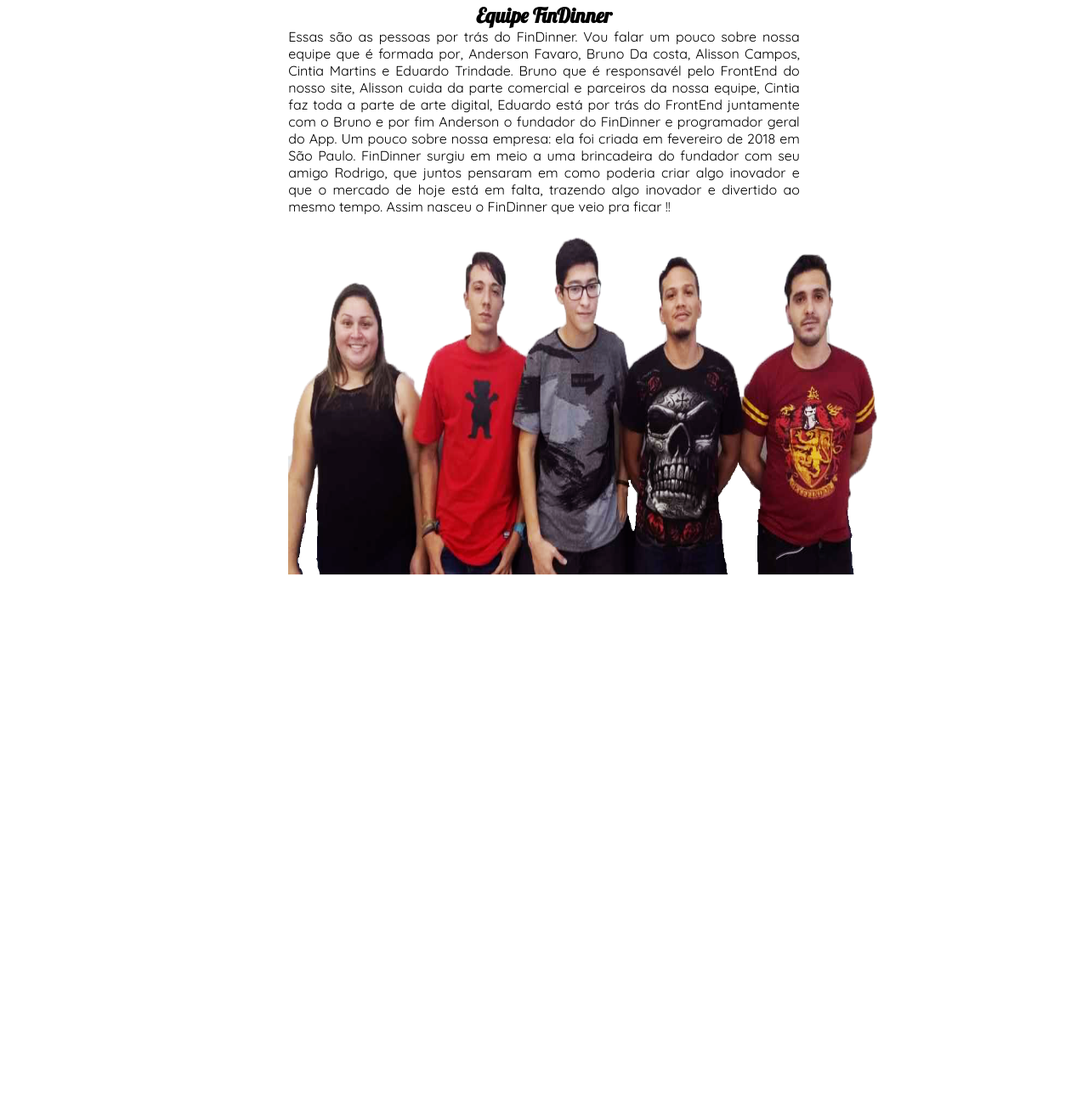
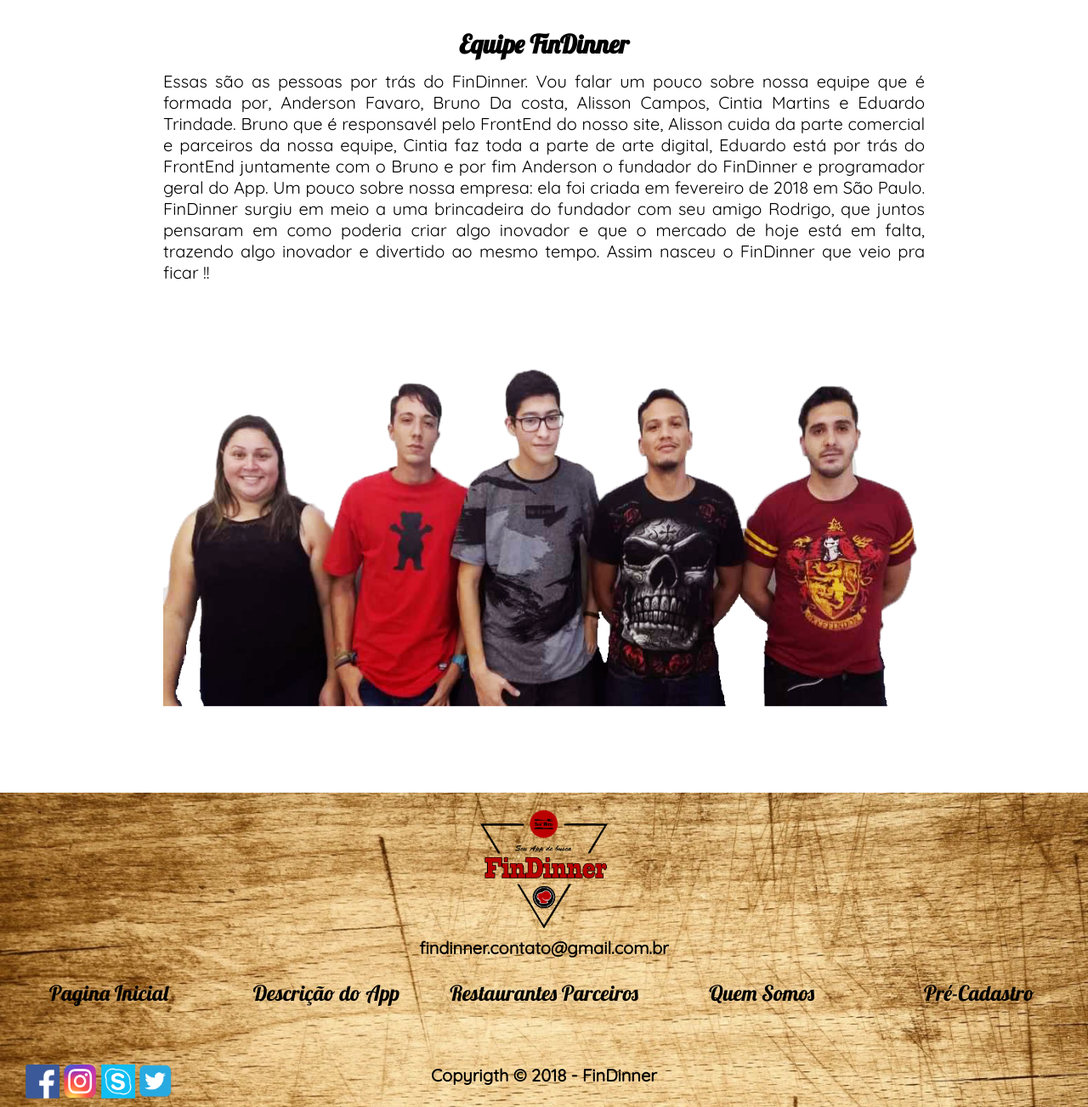
Before and after one commit to brunos231/FinDinner, a plain HTML site: page quemsomos.html in a window 1280 px wide. Shown: the part 487-1790 px from the top of the page at 85% size. Before the commit the page ends 1169 px from the top, so only its background shows below. Drawn offline with Linux system fonts and the light colour scheme.

Commit message:
Alteração da principal, e detalhes adicionais

```diff
--- a/css/descricao/sections.css
+++ b/css/descricao/sections.css
@@ -53,6 +53,7 @@
 	text-align: justify;
 	margin: auto;
 	margin-bottom:20px;
+	font-size: 20px;
 }
 
 .ap2{
@@ -104,6 +105,7 @@
 	text-align: justify;
 	margin: auto;
 	margin-bottom:20px;
+	font-size: 20px;
 }
 
 .ap3{
@@ -156,6 +158,7 @@
 	text-align: justify;
 	margin: auto;
 	margin-bottom:20px;
+	font-size: 20px;
 }
 
 .ap4{
@@ -208,4 +211,5 @@
 	text-align: justify;
 	margin: auto;
 	margin-bottom:20px;
+	font-size: 20px;
 }
--- a/css/quemsomos/section.css
+++ b/css/quemsomos/section.css
@@ -1,20 +1,31 @@
-.ap1{
+.desc{
+	width: 70%;
+	height: 400px;
+	margin: auto;
+	margin-top: 50px;
+	text-align: justify;
+	font-size: 20px;
+}
+
+.titulo{
+	width: 70%;
+	height: 50px;
+	text-align: center;
+	margin: auto;
+	font-size: 30px;
+}
+
+.titulo:hover{
+	color: #BA0000;
+}
+
+.imagem{
+	width: 70%;
+	height: 500px;
+	margin: auto;
+}
+
+.imagem img{
 	width: 100%;
 	height: 400px;
-	margin: auto;
-
 }
-.ap1 img{
-	margin-top:25px;
-	width: 700px;
-	height: 400px;
-}
-.desc1{
-	margin: auto;
-	width: 47%;
-	height: 400px;
-	text-align: justify;
-}
-.titulo{
-	text-align: center;
-}
--- a/quemsomos.html
+++ b/quemsomos.html
@@ -8,7 +8,7 @@
 	<link rel="stylesheet" type="text/css" href="css/descricao/header.css">
 	<link rel="stylesheet" type="text/css" href="css/descricao/nav.css">
 	<link rel="stylesheet" type="text/css" href="css/quemsomos/section.css">
-	<link rel="stylesheet" type="text/css" href="css/descricao/footer.css">
+	<link rel="stylesheet" type="text/css" href="css/index/footer.css">
 
 	<link href="https://fonts.googleapis.com/css?family=Lobster|Quicksand" rel="stylesheet">
 </head>
@@ -22,11 +22,11 @@
 	<nav>
 		<nav><!--Menu da pagina-->
 			<ul class="links">
-				<a href=""><li>Pagina Inicial</li></a>
-				<a href=""><li>Descrição do App</li></a>
-				<a href=""><li>Restaurantes Parceiros</li></a>
-				<a href=""><li>Quem Somos</li></a>
-				<a href=""><li>Pré-Cadastro</li></a>
+				<a href="index.html"><li>Pagina Inicial</li></a>
+				<a href="descricao.html"><li>Descrição do App</li></a>
+				<a href="parceiros.html"><li>Restaurantes Parceiros</li></a>
+				<a href="quemsomos.html"><li>Quem Somos</li></a>
+				<a href="cadastro.html"><li>Pré-Cadastro</li></a>
 			</ul>
 			<div class="login">
 				<ul class="linklog">
@@ -43,11 +43,45 @@
 			</div>
 		</nav>
 	</nav>
-	<br>
-	<section class="desc1"><!--Area direita da pagina-->
+
+	<section class="desc"><!--Area da descrição da página-->
 		<h2 class="titulo">Equipe FinDinner</h2>
 		<p>Essas são as pessoas por trás do FinDinner. Vou falar um pouco sobre nossa equipe que é formada por, Anderson Favaro, Bruno Da costa, Alisson Campos, Cintia Martins e Eduardo Trindade. Bruno que é responsavél pelo FrontEnd do nosso site, Alisson cuida da parte comercial e parceiros da nossa equipe, Cintia faz toda a parte de arte digital, Eduardo está por trás do FrontEnd juntamente com o Bruno e por fim Anderson o fundador do FinDinner e programador geral do App.
-		Um pouco sobre nossa empresa: ela foi criada em fevereiro de 2018 em São Paulo. FinDinner surgiu em meio a uma brincadeira do fundador com seu amigo Rodrigo, que juntos pensaram em como poderia criar algo inovador e que o mercado de hoje está em falta, trazendo algo inovador e divertido ao mesmo tempo. Assim nasceu o FinDinner que veio pra ficar !!  </p>
-<section class="ap1"><!--Area esquerda da pagina-->
+		Um pouco sobre nossa empresa: ela foi criada em fevereiro de 2018 em São Paulo. FinDinner surgiu em meio a uma brincadeira do fundador com seu amigo Rodrigo, que juntos pensaram em como poderia criar algo inovador e que o mercado de hoje está em falta, trazendo algo inovador e divertido ao mesmo tempo. Assim nasceu o FinDinner que veio pra ficar !!</p>
+	</section>
+
+	<section class="imagem"><!--Area esquerda da pagina-->
 		<img src="imagens/tmjjj.png">
 	</section>
+
+	<footer><!--Rodapé da pagina-->
+		<div class="logofooter">
+			<img src="imagens/logo.png">
+		</div>
+		<div class="email">
+			<p>findinner.contato@gmail.com.br</p>
+		</div>
+		<div class="linksuteis">
+			<ul class="linksfooter">
+				<li><a href="index.html">Pagina Inicial</a></li>
+				<li><a href="descricao.html">Descrição do App</a></li>
+				<li><a href="parceiros.html">Restaurantes Parceiros</a></li>
+				<li><a href="quemsomos.html">Quem Somos</a></li>
+				<li><a href="cadastro.html">Pré-Cadastro</a></li>
+			</ul>
+		</div>
+		<div class="base">
+			<div class="midias">
+				<a href="http://www.facebook.com/findinner.app.94"><img src="imagens/face.png"></a>
+				<a href="http://www.instagram.com/findinner"><img src="imagens/instagram.png"></a>
+				<a href="http://www.skype.com.br"><img src="imagens/skype.png"></a>
+				<a href="http://www.twitter.com.br"><img src="imagens/twitter.png"></a>
+			</div>
+			<div class="copyrigth">Copyrigth © 2018 - FinDinner</div>
+			<div class="fundovazio">
+
+			</div>
+		</div>
+	</footer>
+</body>
+</html>
```
Also changed, not shown: css/index/sections.css (+26 -0 lines), css/parceiros/sections.css (+7 -0 lines), descricao.html (+0 -16 lines), index.html (+11 -0 lines), parceiros.html (+10 -10 lines).
